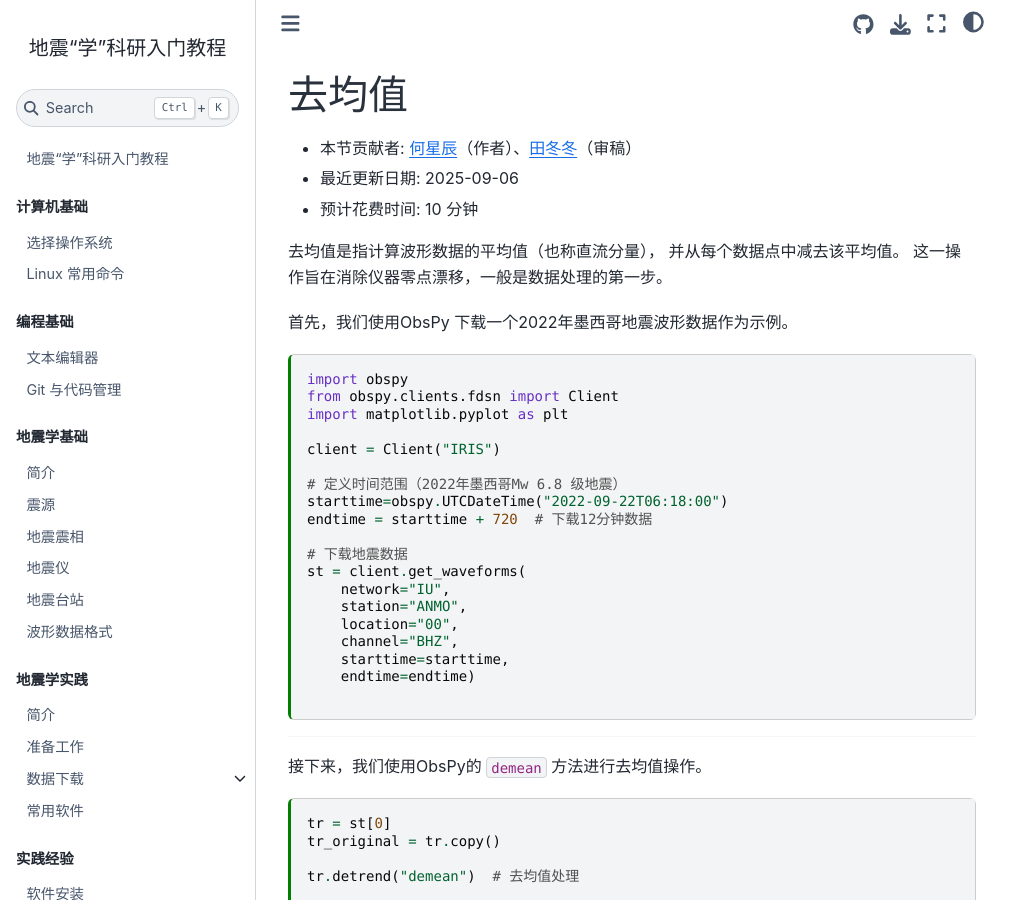
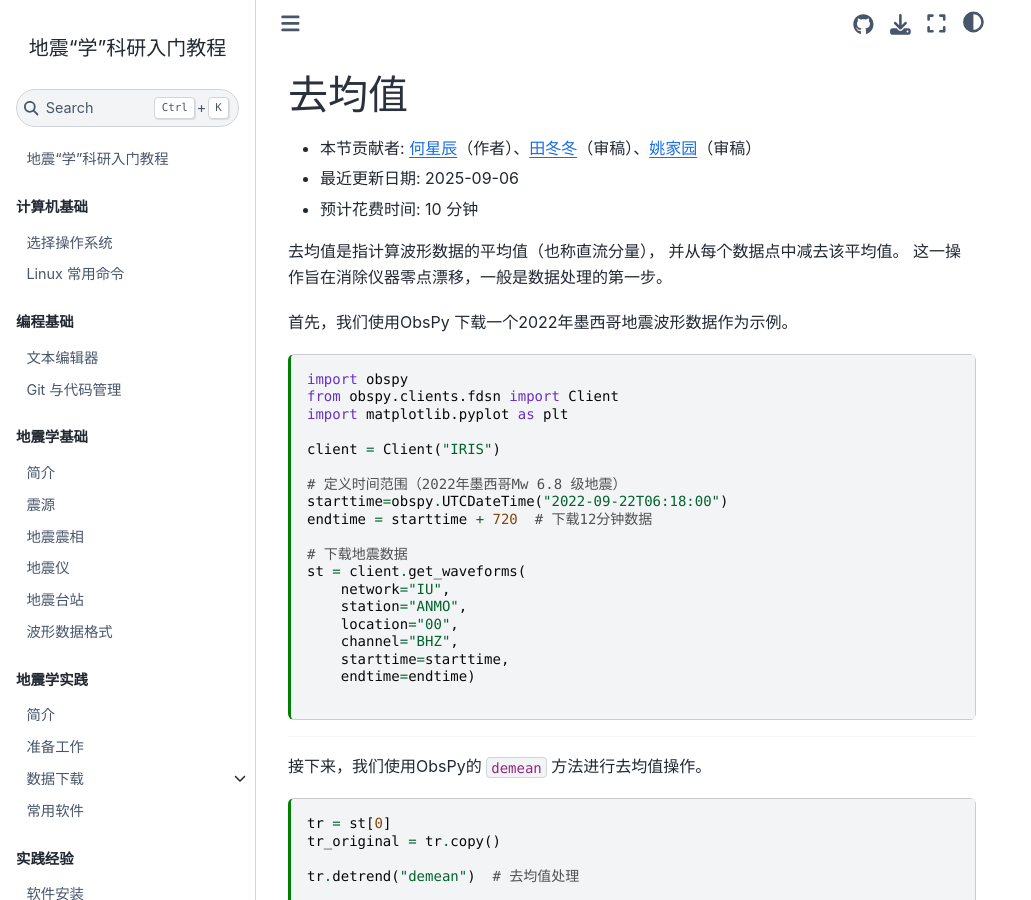
Before and after one commit to seismo-learn/seismology101, a Jupyter Book: the page built from source/exercises/demean.md, in a window 1280 px wide and 900 px high. Shown: the whole window, without its empty margins (0-1031 px from the left). Built offline with Jupyter Book 1.0.4 settings and Sphinx 7.4.7 and the Sphinx Book theme 1.1.4, drawn with Linux system fonts in a browser that asks for light colours; pages that are not in the unit, such as notebooks, are missing from menus.

Commit message:
git commit -m "add reviewer"

```diff
--- a/source/exercises/demean.md
+++ b/source/exercises/demean.md
@@ -14,7 +14,7 @@ kernelspec:
 
 # 去均值
 
-- 本节贡献者: [何星辰](https://github.com/Chuan1937)（作者）、[田冬冬](https://me.seisman.info/)（审稿）
+- 本节贡献者: [何星辰](https://github.com/Chuan1937)（作者）、[田冬冬](https://me.seisman.info/)（审稿）、[姚家园](https://github.com/core-man)（审稿）
 - 最近更新日期: 2025-09-06
 - 预计花费时间: 10 分钟
 
```
